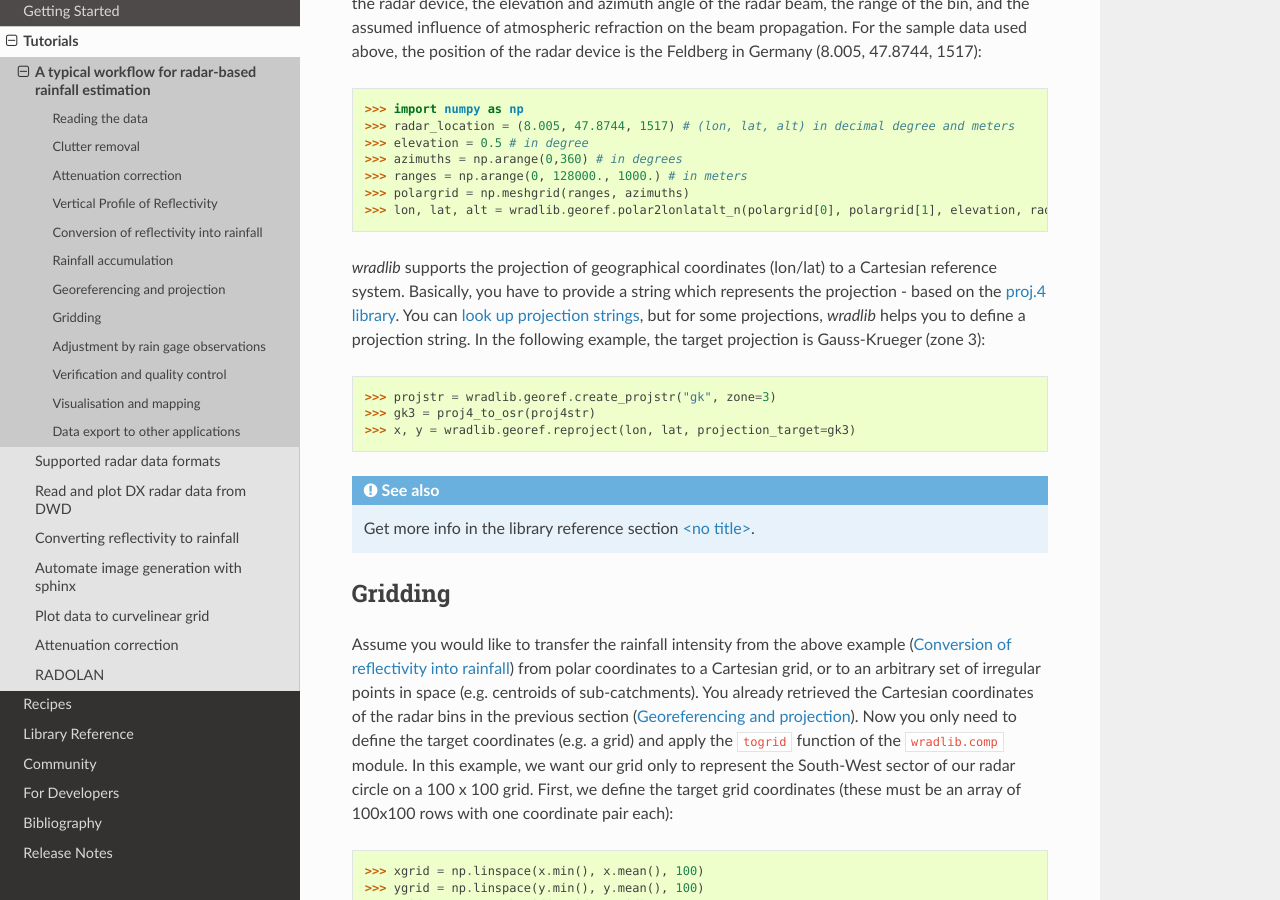
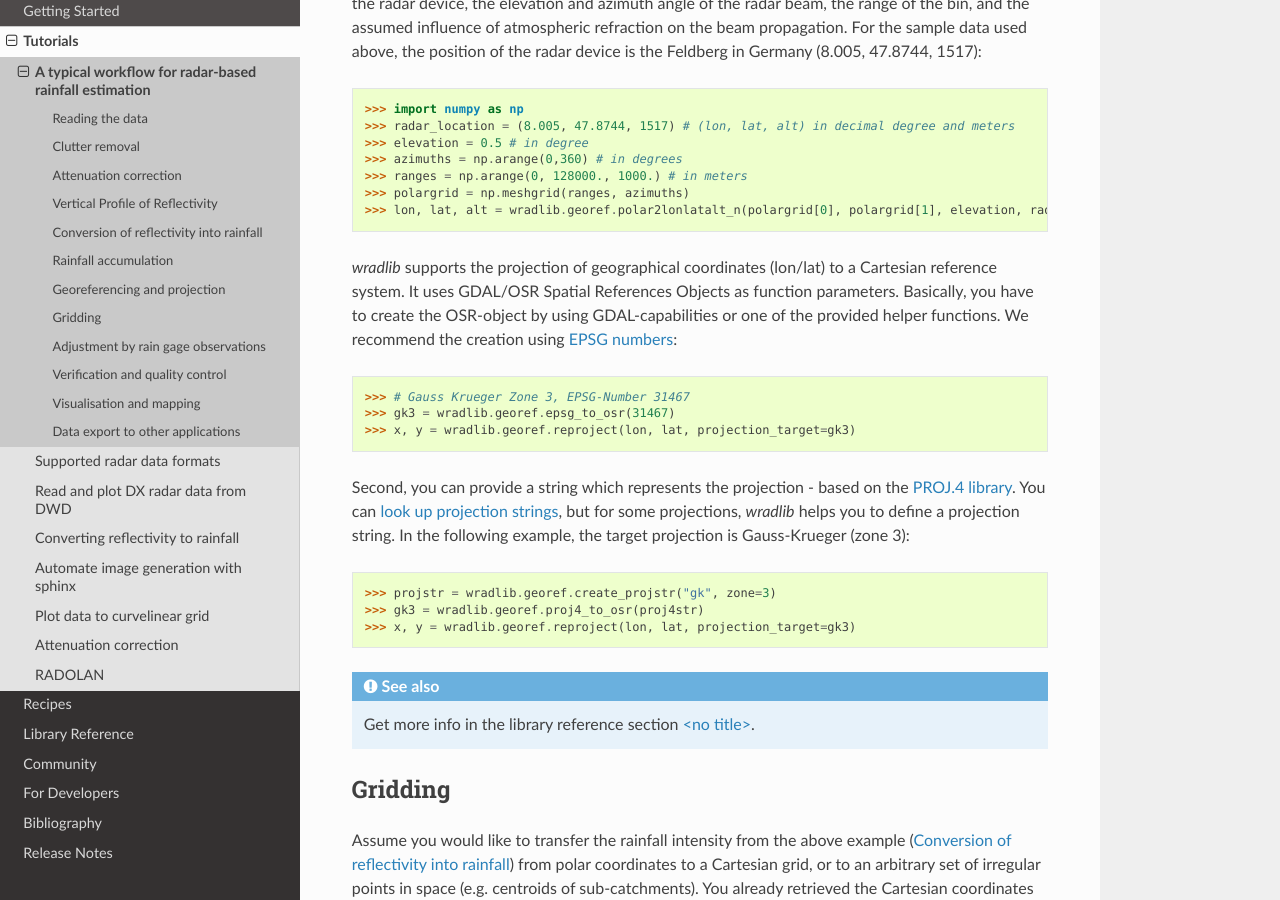
Before and after one commit to wradlib/wradlib-docs, a Sphinx documentation site: the page built from source/tutorial_workflow.rst, in a window 1280 px wide and 900 px high, scrolled down 5099 px. Built offline with Sphinx 7.4.7 and the Read the Docs theme 2.0.0, drawn with Linux system fonts in a browser that asks for light colours; cross-references to code outside the pages are shown as plain code.

Commit message:
NEW: change more examples to correspond to new osr-parameters
--HG--
branch : feature/georef

```diff
--- a/source/tutorial_workflow.rst
+++ b/source/tutorial_workflow.rst
@@ -120,10 +120,16 @@ In order to define the horizontal and vertical position of the radar bins, we ne
 >>> polargrid = np.meshgrid(ranges, azimuths)
 >>> lon, lat, alt = wradlib.georef.polar2lonlatalt_n(polargrid[0], polargrid[1], elevation, radar_location)
 
-*wradlib* supports the projection of geographical coordinates (lon/lat) to a Cartesian reference system. Basically, you have to provide a string which represents the projection - based on the `proj.4 library <http://trac.osgeo.org/proj/>`_. You can `look up projection strings <http://www.remotesensing.org/geotiff/proj_list>`_, but for some projections, *wradlib* helps you to define a projection string. In the following example, the target projection is Gauss-Krueger (zone 3):
+*wradlib* supports the projection of geographical coordinates (lon/lat) to a Cartesian reference system. It uses GDAL/OSR Spatial References Objects as function parameters. Basically, you have to create the OSR-object by using GDAL-capabilities or one of the provided helper functions. We recommend the creation using `EPSG numbers <http://epsg.io/>`_::
+
+>>> # Gauss Krueger Zone 3, EPSG-Number 31467
+>>> gk3 = wradlib.georef.epsg_to_osr(31467)
+>>> x, y = wradlib.georef.reproject(lon, lat, projection_target=gk3)
+
+Second, you can provide a string which represents the projection - based on the `PROJ.4 library <http://trac.osgeo.org/proj/>`_. You can `look up projection strings <http://www.remotesensing.org/geotiff/proj_list>`_, but for some projections, *wradlib* helps you to define a projection string. In the following example, the target projection is Gauss-Krueger (zone 3)::
 
 >>> projstr = wradlib.georef.create_projstr("gk", zone=3)
->>> gk3 = proj4_to_osr(proj4str)
+>>> gk3 = wradlib.georef.proj4_to_osr(proj4str)
 >>> x, y = wradlib.georef.reproject(lon, lat, projection_target=gk3)
 
 .. seealso:: Get more info in the library reference section :doc:`georef`.
```
